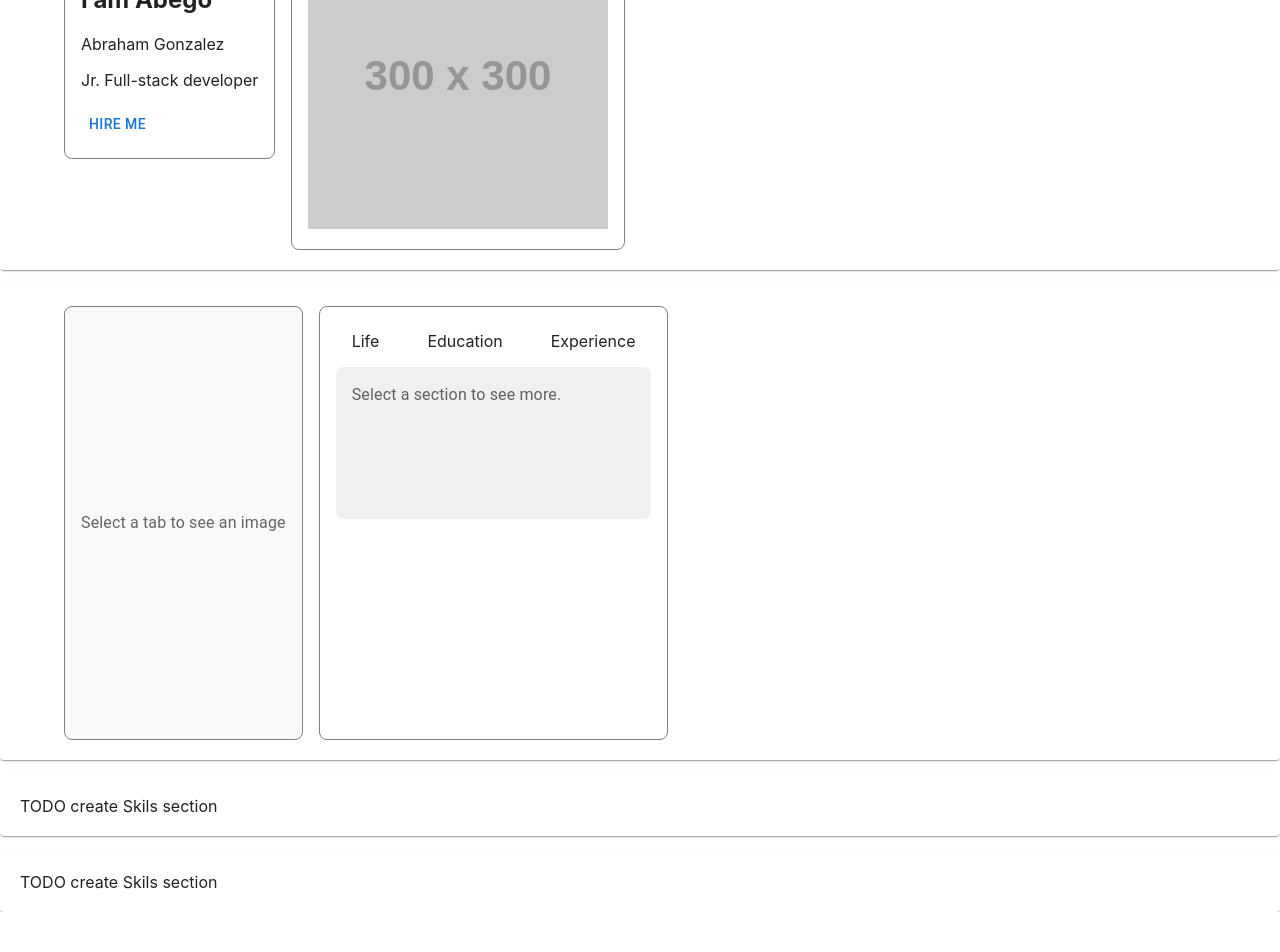
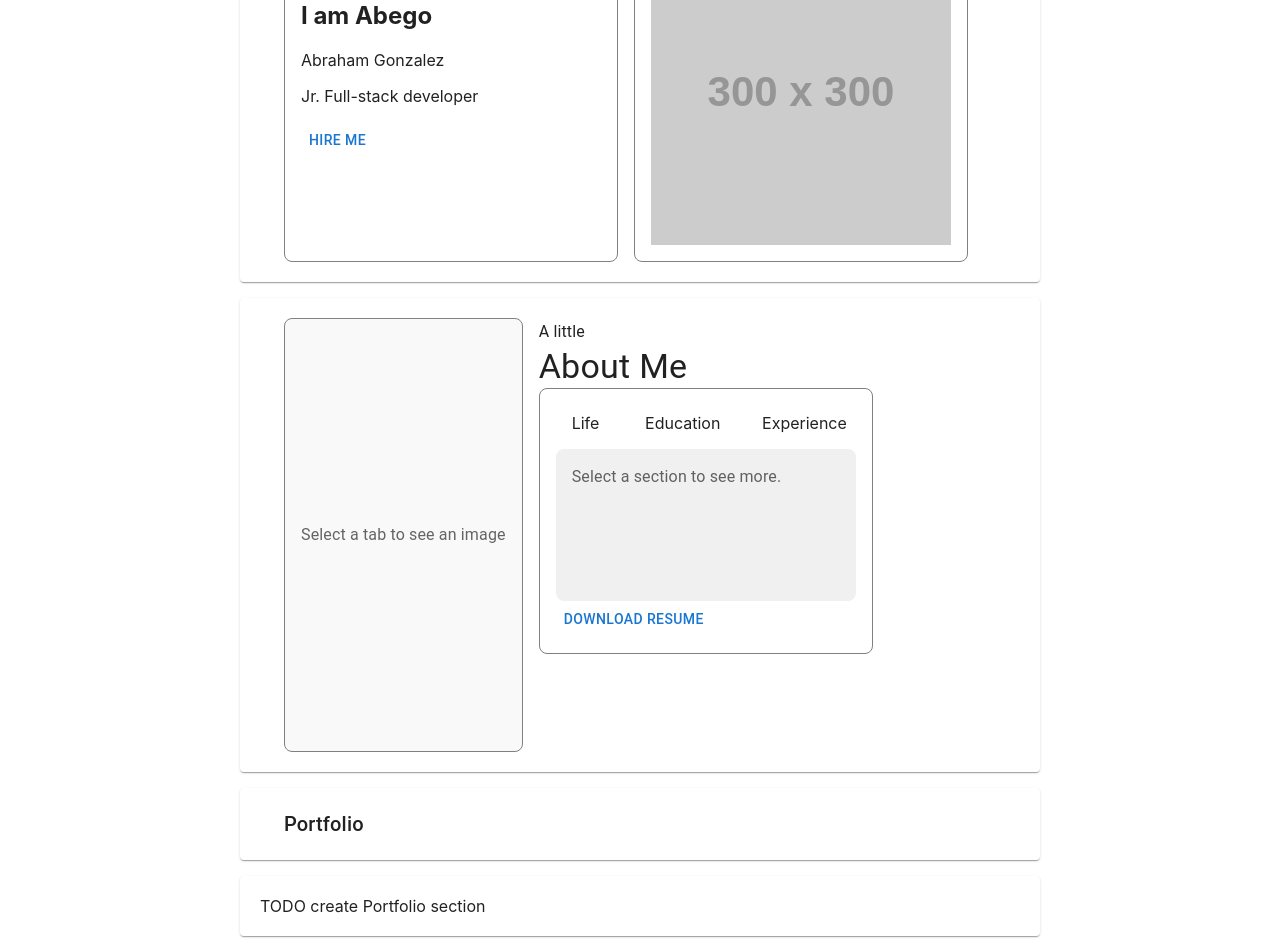
Before and after one commit to abego2018/portfolio, a React (Create React App) app in the folder abegoportfolio/: page / in a window 1280 px wide. Shown: the part 140-1092 px from the top of the page. Before the commit the page ends 1052 px from the top, so only its background shows below. Built offline with nearby package versions, Linux system fonts and the light colour scheme.

Commit message:
added portfolio component and fixed the homepage display to render centered content

```diff
--- a/abegoportfolio/src/components/AboutMe.jsx
+++ b/abegoportfolio/src/components/AboutMe.jsx
@@ -1,6 +1,6 @@
 // AboutMe.jsx
 import React, { useState } from "react";
-import { Container, Box, Grid, Typography } from "@mui/material";
+import { Container, Box, Grid, Typography, Button } from "@mui/material";
 import AboutMeNavBox from "./AboutMeNavBox";
 
 const aboutItems = [
@@ -44,6 +44,7 @@ function AboutMe() {
               justifyContent: "center",
               borderRadius: 2,
               bgcolor: "#f9f9f9",
+              maxHeight: "350px",
             }}
           >
             {activeItem ? (
@@ -56,6 +57,7 @@ function AboutMe() {
                   maxWidth: "100%",
                   borderRadius: 2,
                   boxShadow: 3,
+                  maxHeight: "350px",
                 }}
               />
             ) : (
@@ -68,13 +70,15 @@ function AboutMe() {
 
         {/* Right: Nav + Description */}
         <Grid item xs={12} sm={6}>
+          <Typography variant="subtitle1">A little</Typography>
+          <Typography variant="h4">About Me</Typography>
           <Box
             sx={{
               p: 2,
               border: "1px solid grey",
               borderRadius: 2,
-              minHeight: "400px",
-              maxWidth: "400px",
+              maxHeight: "350px",
+              maxWidth: "300px",
             }}
           >
             <AboutMeNavBox
@@ -82,6 +86,7 @@ function AboutMe() {
               setSelectedKey={setSelectedKey}
               items={aboutItems}
             />
+            <Button>Download Resume</Button>
           </Box>
         </Grid>
       </Grid>
--- a/abegoportfolio/src/components/Hello.jsx
+++ b/abegoportfolio/src/components/Hello.jsx
@@ -10,7 +10,15 @@ function Hello() {
         <Grid item xs={12} sm={6}>
           {" "}
           {/* Takes full width on extra-small, half on small and up */}
-          <Box sx={{ p: 2, border: "1px solid grey", borderRadius: 2 }}>
+          <Box
+            sx={{
+              p: 2,
+              border: "1px solid grey",
+              borderRadius: 2,
+              minWidth: "300px",
+              minHeight: "300px",
+            }}
+          >
             <p>Hello</p>
             <h2>I am Abego</h2>
             <p>Abraham Gonzalez</p>
@@ -24,7 +32,7 @@ function Hello() {
               p: 2,
               border: "1px solid grey",
               borderRadius: 2,
-              minHeight: "300px",
+              maxHeight: "300px",
             }}
           >
             <img src="https://placehold.co/300x300?text=profilepic" />
--- a/abegoportfolio/src/components/Home.jsx
+++ b/abegoportfolio/src/components/Home.jsx
@@ -1,39 +1,43 @@
 import React from "react";
-import { Grid, Paper } from "@mui/material";
+import { Grid, Paper, Box } from "@mui/material";
 import Hello from "./Hello";
 import AboutMe from "./AboutMe";
+import Portfolio from "./Portfolio";
 
 function Home() {
   return (
     <Grid
       container
-      wrap="nowrap"
       direction="column"
+      justifyContent="center"
+      alignItems="center"
       spacing={2}
-      style={{ height: "100vh" }}
+      style={{ minHeight: "100vh", padding: 16 }}
     >
       {/* Welcome */}
-      <Grid id="welcome" item xs={12}>
+      <Grid item xs={12} style={{ width: "100%", maxWidth: 800 }}>
         <Paper style={{ padding: 20 }}>
           <Hello />
         </Paper>
       </Grid>
 
-      {/* About me*/}
-      <Grid id="aboutme" item xs={12}>
+      {/* About Me */}
+      <Grid item xs={12} style={{ width: "100%", maxWidth: 800 }}>
         <Paper style={{ padding: 20 }}>
           <AboutMe />
         </Paper>
       </Grid>
 
       {/* Skills */}
-      <Grid id="skills" item xs={12}>
-        <Paper style={{ padding: 20 }}>TODO create Skils section</Paper>
+      <Grid item xs={12} style={{ width: "100%", maxWidth: 800 }}>
+        <Paper style={{ padding: 20 }}>
+          <Portfolio />
+        </Paper>
       </Grid>
 
-      {/* Porfolio section*/}
-      <Grid id="portfolio" item xs={12}>
-        <Paper style={{ padding: 20 }}>TODO create Skils section</Paper>
+      {/* Portfolio */}
+      <Grid item xs={12} style={{ width: "100%", maxWidth: 800 }}>
+        <Paper style={{ padding: 20 }}>TODO create Portfolio section</Paper>
       </Grid>
     </Grid>
   );
--- /dev/null
+++ b/abegoportfolio/src/components/Portfolio.jsx
@@ -0,0 +1,14 @@
+import { Container, Box, Typography } from "@mui/material";
+import react from "react";
+
+function Portfolio() {
+  return (
+    <Container>
+      <Box>
+        <Typography variant="h6">Portfolio</Typography>
+      </Box>
+    </Container>
+  );
+}
+
+export default Portfolio;
```
